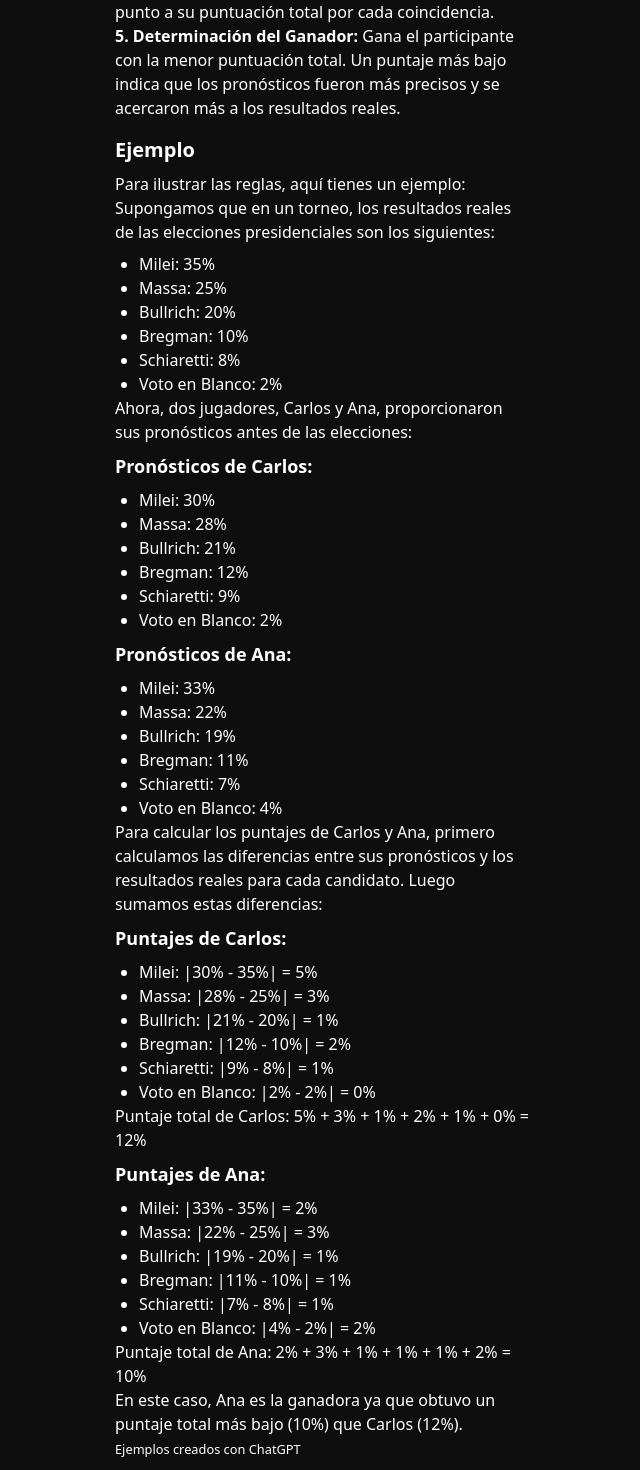
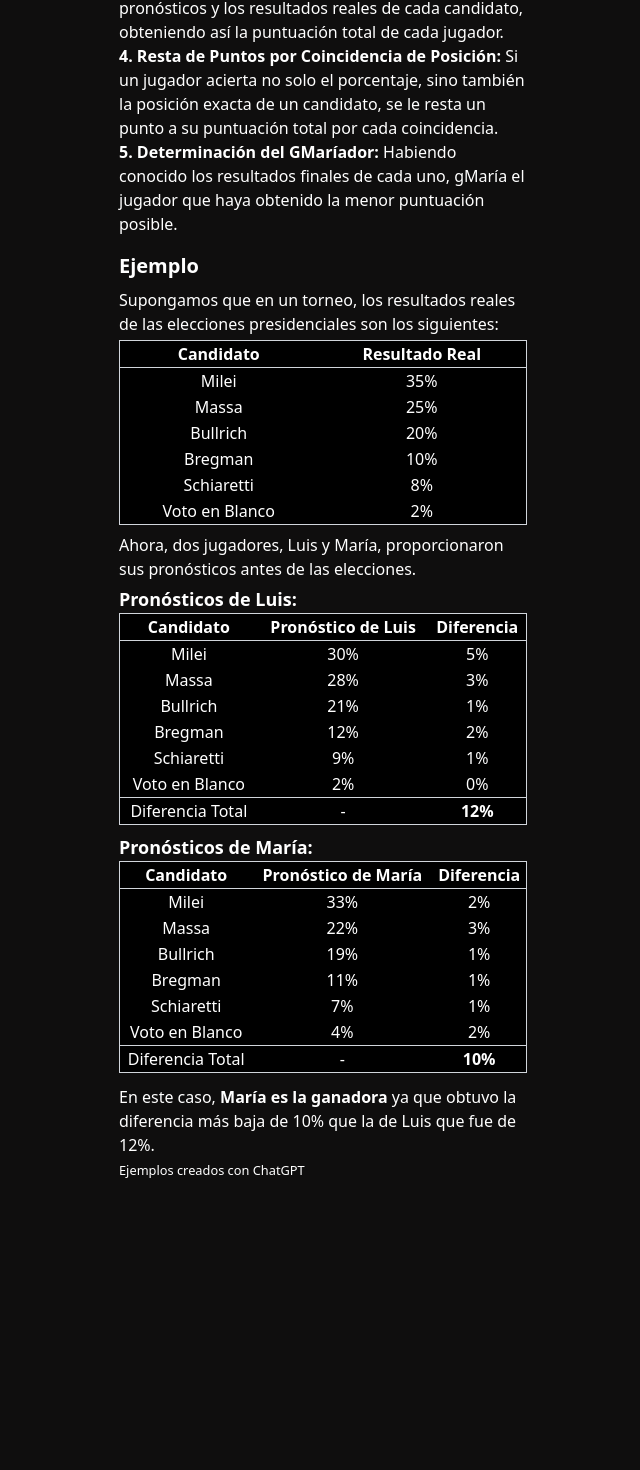
Before and after one commit to matischroder/president-bet-nextjs, a Next.js app: page /como in a window 1280 px wide. Shown: the part 612-2082 px from the top of the page, without its empty margins (317-957 px from the left). After the commit the page ends 1809 px from the top, so only its background shows below. Built offline with nearby package versions, Linux system fonts and the light colour scheme; no server answers.

Commit message:
change como

```diff
--- a/src/pages/como.tsx
+++ b/src/pages/como.tsx
@@ -4,115 +4,180 @@ import React from 'react';
 
 const ComoJugar: React.FC = () => {
     return (
-        <div className="p-4">
-            <h1 className="text-2xl font-bold mb-4 text-center">Cómo Jugar</h1>
+        <div className="py-4 px-5">
+            <h1 className="text-2xl font-bold mt-2  text-center">¿Cómo jugar?</h1>
+            <h2 className="text-xl font-semibold mt-3 mb-2">Síntesis</h2>
 
-            <h2 className="text-xl font-semibold mb-2">Reglas del Juego</h2>
             <p>
-                El juego se basa en las próximas elecciones presidenciales de Argentina. Las opciones para las elecciones son Milei, Massa, Bullrich, Bregman, Schiaretti y Voto en Blanco. Cada jugador de un torneo debe predecir los porcentajes de votos que obtendrá cada candidato.
+                El juego está basado en las próximas <strong>elecciones presidenciales de Argentina 2023</strong>. Para las mismas, cada jugador va a tener que elegir entre los posibles candidatos, Milei, Massa, Bullrich, Bregman, Schiaretti y predecir los porcentajes de votos que obtendrá cada uno de ellos, incluyendo el voto en blanco.
+                El gMaríador será el participante que obtenga la <strong>menor puntuación</strong>. Un puntaje más bajo indica que los pronósticos fueron <strong>más precisos</strong> y se acercaron más a los <strong>resultados reales</strong>.
             </p>
-            <br />
-            <p>
-                Las reglas son:
-            </p>
+
+            <h2 className="text-xl font-semibold mt-3 mb-2">¿Cómo jugar?</h2>
+
             <ol className=" mt-2">
                 <li>
-                    <strong>1. Pronóstico de Porcentajes:</strong> Cada jugador proporciona su pronóstico para el porcentaje de votos que obtendrá cada candidato en las elecciones.
+                    <strong>1. Pronóstico de Porcentajes:</strong> Cada jugador indicará un pronóstico estimado, estableciendo el porcentaje de votos que cree que obtendrá cada uno de los candidatos.
                 </li>
                 <li>
-                    <strong>2. Cálculo de Diferencias:</strong> Una vez que se celebran las elecciones y se conocen los resultados reales, se comparan los pronósticos con los resultados reales.
-
+                    <strong>2. Cálculo de Diferencias:</strong> Una vez celebradas las elecciones, y conocidos resultados, se compararán los pronósticos con los resultados reales.
                 </li>
                 <li>
-                    <strong>3. Puntuación: </strong>Se calculan las diferencias absolutas entre los pronósticos y los resultados reales para cada candidato, y se suman para obtener una puntuación total para cada jugador.
-
+                    <strong>3. Puntuación: </strong>para conocer el puntaje se hará una sumatoria entre las diferencias absolutas de los pronósticos y los resultados reales de cada candidato, obteniendo así la puntuación total de cada jugador.
                 </li>
                 <li>
                     <strong>4. Resta de Puntos por Coincidencia de Posición: </strong>Si un jugador acierta no solo el porcentaje, sino también la posición exacta de un candidato, se le resta un punto a su puntuación total por cada coincidencia.
-
                 </li>
                 <li>
-                    <strong>5. Determinación del Ganador: </strong>Gana el participante con la menor puntuación total. Un puntaje más bajo indica que los pronósticos fueron más precisos y se acercaron más a los resultados reales.
+                    <strong>5. Determinación del GMaríador: </strong>Habiendo conocido los resultados finales de cada uno, gMaría el jugador que haya obtenido la  menor puntuación posible.
                 </li>
             </ol>
 
             <h2 className="text-xl font-semibold mb-2 mt-4">Ejemplo</h2>
-            <p>
-                Para ilustrar las reglas, aquí tienes un ejemplo:
-            </p>
+            <p className='mb-1'>Supongamos que en un torneo, los resultados reales de las elecciones presidenciales son los siguientes:</p>
+            <style jsx>{`
+            th, td {
+                text-align: center;
+            }
+            `}</style>
+            <table className="w-full border border-gray-300 bg-black text-white mb-2">
+                <thead className="border border-gray-300">
+                    <tr>
+                        <th>Candidato</th>
+                        <th>Resultado Real</th>
+                    </tr>
+                </thead>
+                <tbody>
+                    <tr>
+                        <td>Milei</td>
+                        <td>35%</td>
+                    </tr>
+                    <tr>
+                        <td>Massa</td>
+                        <td>25%</td>
+                    </tr>
+                    <tr>
+                        <td>Bullrich</td>
+                        <td>20%</td>
+                    </tr>
+                    <tr>
+                        <td>Bregman</td>
+                        <td>10%</td>
+                    </tr>
+                    <tr>
+                        <td>Schiaretti</td>
+                        <td>8%</td>
+                    </tr>
+                    <tr>
+                        <td>Voto en Blanco</td>
+                        <td>2%</td>
+                    </tr>
+                </tbody>
+            </table>
 
-            <p>
-                Supongamos que en un torneo, los resultados reales de las elecciones presidenciales son los siguientes:
-            </p>
+            <p className='mb-1'>Ahora, dos jugadores, Luis y María, proporcionaron sus pronósticos antes de las elecciones.</p>
 
-            <ul className="list-disc pl-6 mt-2">
-                <li>Milei: 35%</li>
-                <li>Massa: 25%</li>
-                <li>Bullrich: 20%</li>
-                <li>Bregman: 10%</li>
-                <li>Schiaretti: 8%</li>
-                <li>Voto en Blanco: 2%</li>
-            </ul>
+            <h3 className="text-lg font-semibold">Pronósticos de Luis:</h3>
+            <table className="w-full border border-gray-300 bg-black text-white mb-2">
+                <thead className="border border-gray-300">
+                    <tr>
+                        <th>Candidato</th>
+                        <th>Pronóstico de Luis</th>
+                        <th>Diferencia</th>
+                    </tr>
+                </thead>
+                <tbody>
+                    <tr>
+                        <td>Milei</td>
+                        <td>30%</td>
+                        <td>5%</td>
+                    </tr>
+                    <tr>
+                        <td>Massa</td>
+                        <td>28%</td>
+                        <td>3%</td>
+                    </tr>
+                    <tr>
+                        <td>Bullrich</td>
+                        <td>21%</td>
+                        <td>1%</td>
+                    </tr>
+                    <tr>
+                        <td>Bregman</td>
+                        <td>12%</td>
+                        <td>2%</td>
+                    </tr>
+                    <tr>
+                        <td>Schiaretti</td>
+                        <td>9%</td>
+                        <td>1%</td>
+                    </tr>
+                    <tr>
+                        <td>Voto en Blanco</td>
+                        <td>2%</td>
+                        <td>0%</td>
+                    </tr>
+                </tbody>
+                <tfoot className="border border-gray-300">
+                    <tr>
+                        <td className="text-center">Diferencia Total</td>
+                        <td className="text-center">-</td>
+                        <td className="text-center"><strong>12%</strong></td>
+                    </tr>
+                </tfoot>
+            </table>
 
-            <p>
-                Ahora, dos jugadores, Carlos y Ana, proporcionaron sus pronósticos antes de las elecciones:
-            </p>
 
-            <h3 className="text-lg font-semibold mt-2">Pronósticos de Carlos:</h3>
-            <ul className="list-disc pl-6 mt-2">
-                <li>Milei: 30%</li>
-                <li>Massa: 28%</li>
-                <li>Bullrich: 21%</li>
-                <li>Bregman: 12%</li>
-                <li>Schiaretti: 9%</li>
-                <li>Voto en Blanco: 2%</li>
-            </ul>
-
-            <h3 className="text-lg font-semibold mt-2">Pronósticos de Ana:</h3>
-            <ul className="list-disc pl-6 mt-2">
-                <li>Milei: 33%</li>
-                <li>Massa: 22%</li>
-                <li>Bullrich: 19%</li>
-                <li>Bregman: 11%</li>
-                <li>Schiaretti: 7%</li>
-                <li>Voto en Blanco: 4%</li>
-            </ul>
-
-            <p>
-                Para calcular los puntajes de Carlos y Ana, primero calculamos las diferencias entre sus pronósticos y los resultados reales para cada candidato. Luego sumamos estas diferencias:
-            </p>
-
-            <h3 className="text-lg font-semibold mt-2">Puntajes de Carlos:</h3>
-            <ul className="list-disc pl-6 mt-2">
-                <li>Milei: |30% - 35%| = 5%</li>
-                <li>Massa: |28% - 25%| = 3%</li>
-                <li>Bullrich: |21% - 20%| = 1%</li>
-                <li>Bregman: |12% - 10%| = 2%</li>
-                <li>Schiaretti: |9% - 8%| = 1%</li>
-                <li>Voto en Blanco: |2% - 2%| = 0%</li>
-            </ul>
-
-            <p>
-                Puntaje total de Carlos: 5% + 3% + 1% + 2% + 1% + 0% = 12%
-            </p>
-
-            <h3 className="text-lg font-semibold mt-2">Puntajes de Ana:</h3>
-            <ul className="list-disc pl-6 mt-2">
-                <li>Milei: |33% - 35%| = 2%</li>
-                <li>Massa: |22% - 25%| = 3%</li>
-                <li>Bullrich: |19% - 20%| = 1%</li>
-                <li>Bregman: |11% - 10%| = 1%</li>
-                <li>Schiaretti: |7% - 8%| = 1%</li>
-                <li>Voto en Blanco: |4% - 2%| = 2%</li>
-            </ul>
-
-            <p>
-                Puntaje total de Ana: 2% + 3% + 1% + 1% + 1% + 2% = 10%
-            </p>
-
-            <p>
-                En este caso, Ana es la ganadora ya que obtuvo un puntaje total más bajo (10%) que Carlos (12%).
-            </p>
+            <h3 className="text-lg font-semibold">Pronósticos de María:</h3>
+            <table className="w-full border border-gray-300 bg-black text-white mb-2">
+                <thead className="border border-gray-300">
+                    <tr>
+                        <th>Candidato</th>
+                        <th>Pronóstico de María</th>
+                        <th>Diferencia</th>
+                    </tr>
+                </thead>
+                <tbody>
+                    <tr>
+                        <td>Milei</td>
+                        <td>33%</td>
+                        <td>2%</td>
+                    </tr>
+                    <tr>
+                        <td>Massa</td>
+                        <td>22%</td>
+                        <td>3%</td>
+                    </tr>
+                    <tr>
+                        <td>Bullrich</td>
+                        <td>19%</td>
+                        <td>1%</td>
+                    </tr>
+                    <tr>
+                        <td>Bregman</td>
+                        <td>11%</td>
+                        <td>1%</td>
+                    </tr>
+                    <tr>
+                        <td>Schiaretti</td>
+                        <td>7%</td>
+                        <td>1%</td>
+                    </tr>
+                    <tr>
+                        <td>Voto en Blanco</td>
+                        <td>4%</td>
+                        <td>2%</td>
+                    </tr>
+                </tbody>
+                <tfoot className="border border-gray-300">
+                    <tr>
+                        <td className="text-center">Diferencia Total</td>
+                        <td className="text-center">-</td>
+                        <td className="text-center"><strong>10%</strong></td>
+                    </tr>
+                </tfoot>
+            </table>
+            <p className='mt-3'>En este caso, <strong>María es la ganadora</strong> ya que obtuvo la diferencia más baja de 10% que la de Luis que fue de 12%.</p>
 
             <small>Ejemplos creados con ChatGPT</small>
         </div>
```
Also changed, not shown: 1 other file (tests, documents, lock files or other folders).
